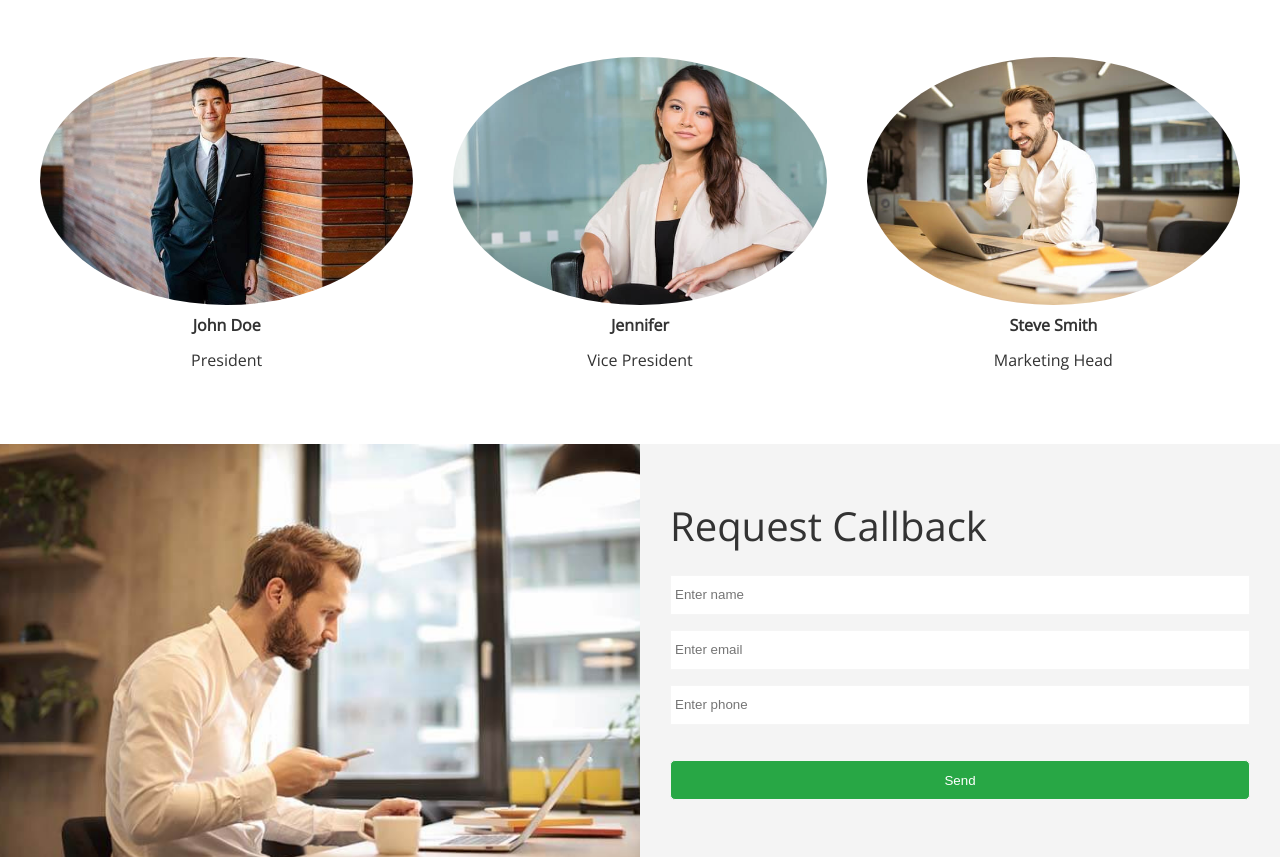
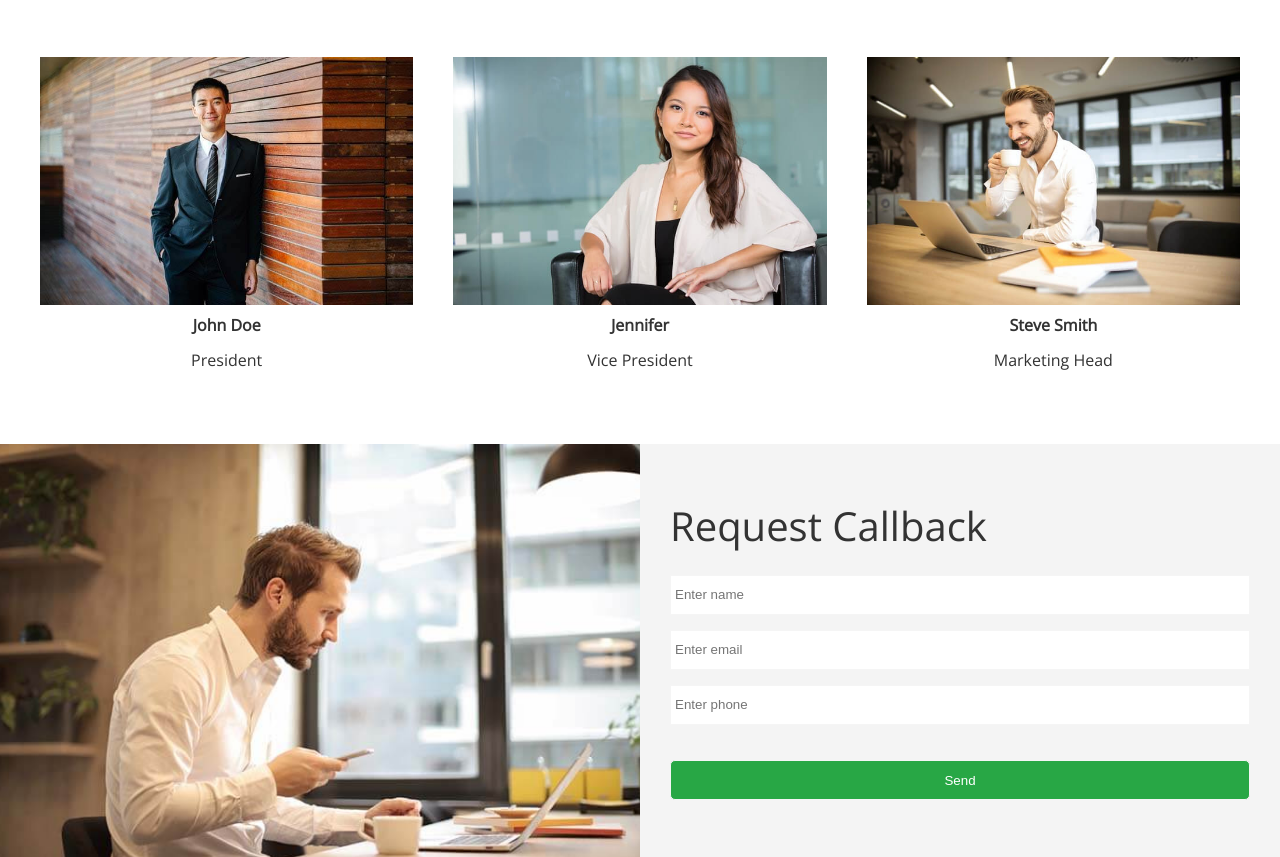
Before and after one commit to Aishwarya9425/SkyLimit_FinServ_Website, a plain HTML site: page index.html in a window 1280 px wide. Shown: the part 3223-4080 px from the top of the page. Drawn offline with nearby package versions, Linux system fonts and the light colour scheme.

Commit message:
Update style.css

```diff
--- a/css/style.css
+++ b/css/style.css
@@ -147,9 +147,7 @@ img {
   opacity: 0.7;
 }
 
-.team img {
-  border-radius: 50%;
-}
+
 
 /* Callback form */
 .callback-form {
```
